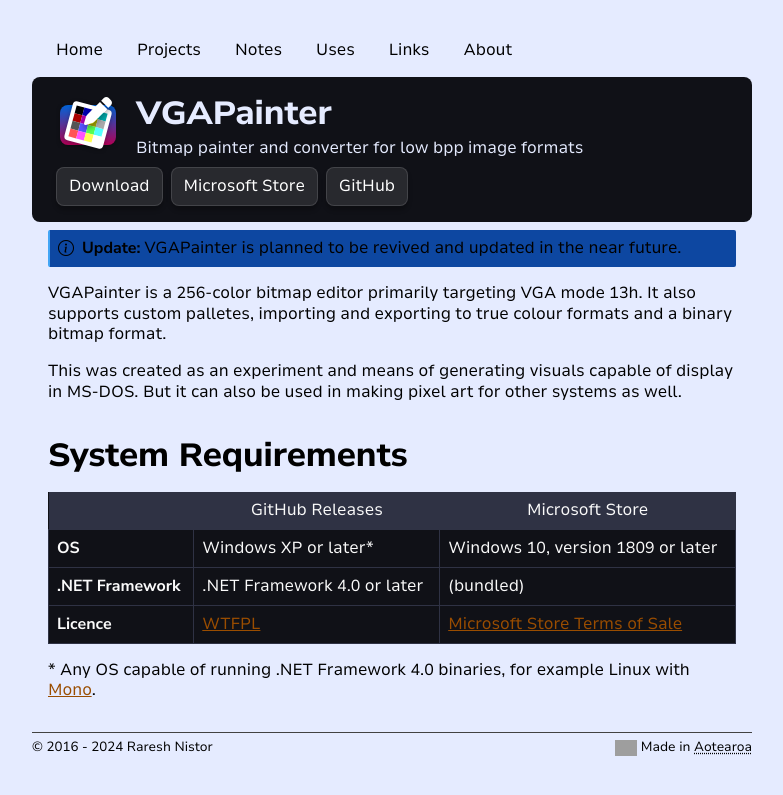
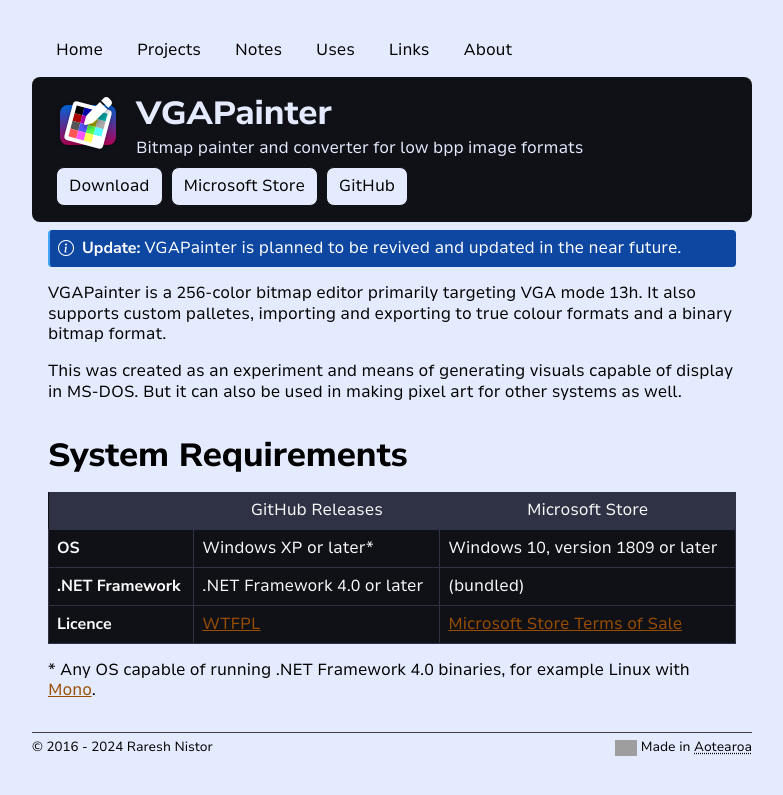
Before and after one commit to itisrazza/razza.io, a Jekyll site: the page built from _projects/vgapainter.md, in a window 1280 px wide. Shown: the top 795 px of the page, without its empty margins (248-1031 px from the left). Built offline with Jekyll 4.4.1, drawn with Linux system fonts in a browser that asks for light colours; grey boxes are pictures that could not be loaded.

Commit message:
vertical slice on the project page

```diff
--- a/_sass/razza/_base.scss
+++ b/_sass/razza/_base.scss
@@ -63,13 +63,10 @@
 
 .label {
   font-size: smaller;
-  font-variation-settings: "wght" 500;
-  background-color: rgba(255, 255, 255, 0.8);
-  color: black;
-  padding: 2px 6px;
-  outline: 1px solid rgba(0, 0, 0, 0.5);
+  padding: 0.25em 0.5em;
   border-radius: 4px;
-  font-variation-settings: "opsz" 10;
+  background-color: var(--inverse-background-color);
+  color: var(--inverse-foreground-color);
 }
 
 body>footer {
--- a/_sass/razza/_biglist.scss
+++ b/_sass/razza/_biglist.scss
@@ -78,10 +78,6 @@
     justify-content: flex-end;
     margin-top: 4px;
     justify-self: flex-end;
-
-    .button {
-      box-shadow: none;
-    }
   }
 
   &.biglist-grid {
--- a/_sass/razza/_callout.scss
+++ b/_sass/razza/_callout.scss
@@ -4,8 +4,9 @@
 .callout {
     border-left: 2px solid;
     background-color: #424242;
+    color: white;
     padding: 8px;
-    border-radius: 2px;
+    border-radius: 4px;
     display: flex;
     gap: 4px;
 
--- a/_sass/razza/_header.scss
+++ b/_sass/razza/_header.scss
@@ -1,4 +1,5 @@
 @use "razza/typography";
+@use "razza/components/button";
 
 body>header,
 body>.wrapper>header {
@@ -9,4 +10,5 @@
     border-radius: 0.5em;
 
     @include typography.marginless-headings;
+    @include button.disable-button-animation;
 }
--- a/_sass/razza/_projects.scss
+++ b/_sass/razza/_projects.scss
@@ -122,12 +122,6 @@
       justify-content: flex-start;
       flex-wrap: wrap;
       gap: 4px;
-
-      // .label {
-      //     background-color: white;
-      //     color: black;
-      //     border: none;
-      // }
     }
   }
 }
--- a/_sass/razza/components/_button.scss
+++ b/_sass/razza/components/_button.scss
@@ -3,26 +3,30 @@
 
 .button {
     display: inline-flex;
-    color: colors.$white;
-    background-color: colors.$white-shade;
+    padding: 8px 12px;
+
+    background-color: var(--background-color);
+    color: var(--foreground-color);
+
     text-decoration: none;
-    padding: 8px 12px;
-    border-radius: 8px;
-    border: 1px solid rgba(255, 255, 255, 0.125);
-    box-shadow: vars.$box-shadow;
-    transition: box-shadow .1s, color .1s, background-color .1s;
 
-    &:hover,
-    &:focus {
-        background: #fafafa;
-        color: #212121;
-        box-shadow: 0 6px 8px rgba(0, 0, 0, 0.25);
-        outline: none;
-    }
+    border: 1px solid var(--inverse-background-color);
+    border-radius: 0.5em;
+
+    transition: box-shadow .1s, transform .1s;
+
+    box-shadow: 2px 2px 0px var(--inverse-background-color);
+    transform: translate(-2px, -2px);
 
     &:active {
-        background: #e0e0e0;
-        color: #212121;
-        box-shadow: 0 2px 2px rgba(0, 0, 0, 0.25);
+        box-shadow: 0px 0px 0px var(--inverse-background-color);
+        transform: translate(0, 0);
     }
 }
+
+@mixin disable-button-animation {
+    .button {
+        box-shadow: none;
+        transform: none;
+    }
+}
```
